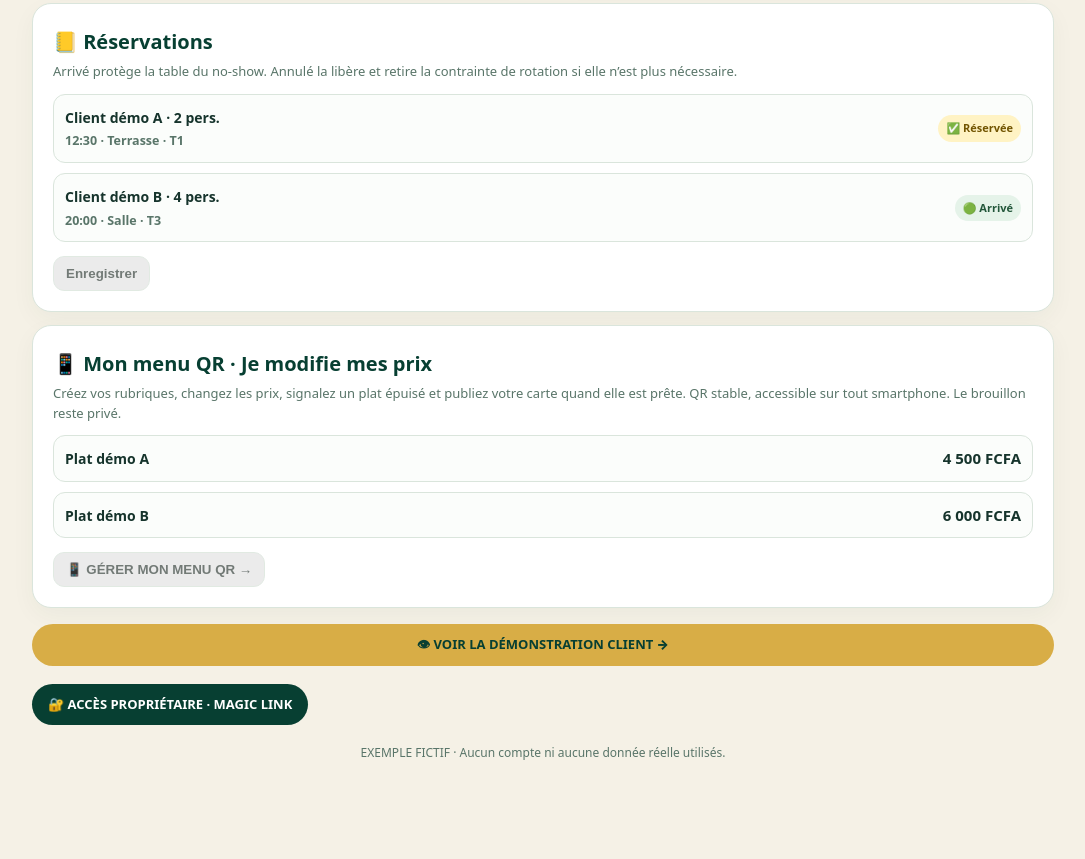
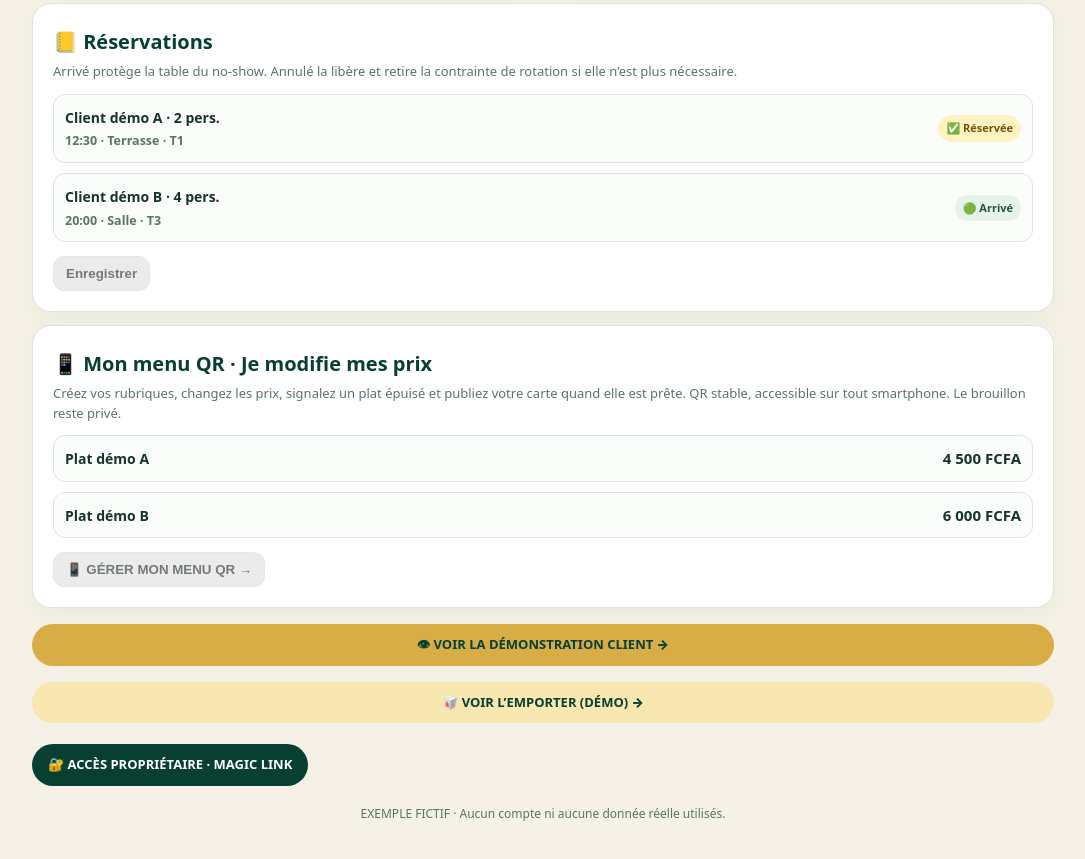
Before and after one commit to BEAUVILLE/digiy-resto, a plain HTML site: page resa-resto/demo-pro.html in a window 1280 px wide. Shown: the part 711-1570 px from the top of the page, without its empty margins (97-1182 px from the left). Before the commit the page ends 1527 px from the top, so only its background shows below. Drawn offline with Linux system fonts and the light colour scheme.

Commit message:
feat(resto-pro-demo): expose takeaway experience from owner preview

```diff
--- a/resa-resto/demo-pro.html
+++ b/resa-resto/demo-pro.html
@@ -86,6 +86,7 @@ header.top{display:flex;justify-content:space-between;align-items:center;gap:12p
  <div style="margin-top:14px"><button class="btn" disabled>📱 GÉRER MON MENU QR →</button></div>
 </section>
 <div style="margin:16px 0 2px"><a class="auth" href="./demo-client.html" style="display:block;text-align:center;margin:0;background:#d8ad46;color:#073f32">👁 VOIR LA DÉMONSTRATION CLIENT →</a></div>
+<div style="margin:10px 0 0"><a class="auth" href="./demo-emporter.html" style="display:block;text-align:center;background:#f8e7b0;color:#073f32">🥡 VOIR L’EMPORTER (DÉMO) →</a></div>
 <a class="auth" href="./acces-proprietaire.html">🔐 ACCÈS PROPRIÉTAIRE · MAGIC LINK</a>
 <p class="footer">EXEMPLE FICTIF · Aucun compte ni aucune donnée réelle utilisés.</p>
 </div>
```
